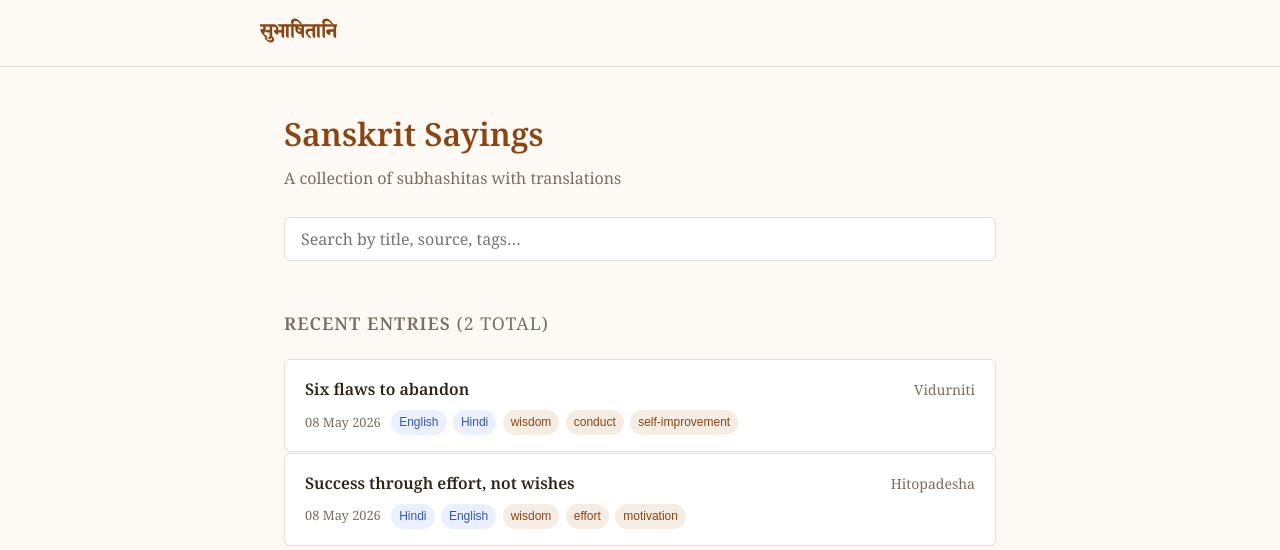
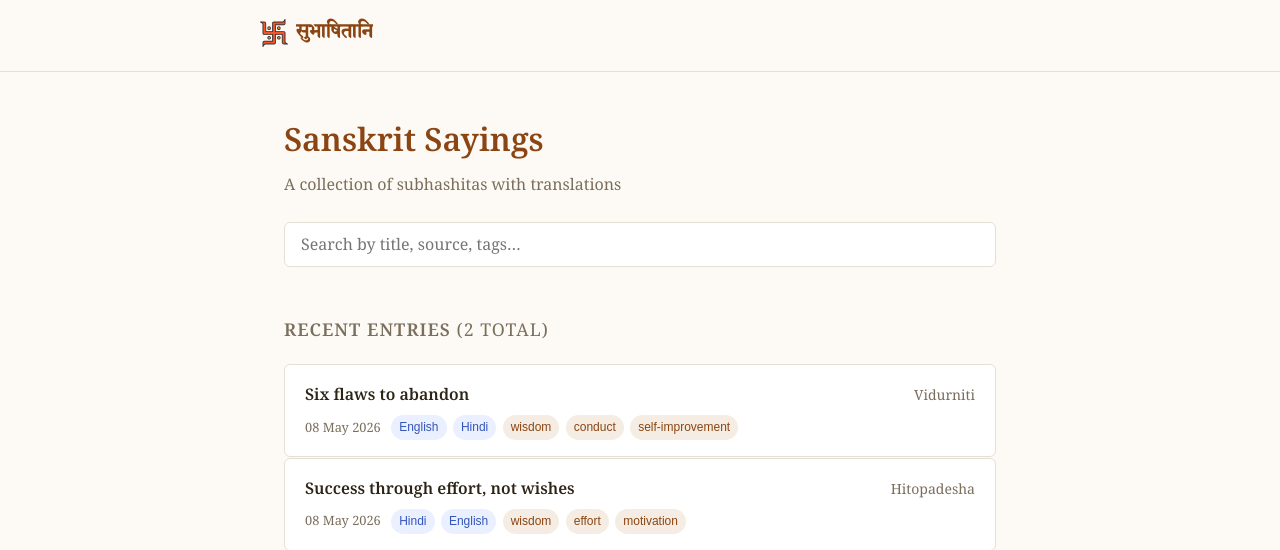
Before and after one commit to tanayseven/subhashitani, a Flask app: page / in a window 1280 px wide. Shown: the top 550 px of the page. Run offline with Flask 3, Linux system fonts and the light colour scheme.

Commit message:
Add favicon icon next to site title in nav

```diff
--- a/static/css/style.css
+++ b/static/css/style.css
@@ -53,6 +53,14 @@ nav { max-width: var(--max-width); margin: 0 auto; }
   text-decoration: none;
   letter-spacing: 0.02em;
   font-family: var(--font-deva);
+  display: inline-flex;
+  align-items: center;
+  gap: 0.5rem;
+}
+
+.site-logo {
+  width: 1.75rem;
+  height: 1.75rem;
 }
 
 /* ── Main ── */
--- a/templates/base.html
+++ b/templates/base.html
@@ -12,7 +12,10 @@
 <body>
   <header>
     <nav>
-      <a class="site-title" href="{{ url_for('index') }}">सुभाषितानि</a>
+      <a class="site-title" href="{{ url_for('index') }}">
+        <img src="{{ url_for('static', filename='favicon.svg') }}" alt="" class="site-logo">
+        सुभाषितानि
+      </a>
     </nav>
   </header>
 
```
